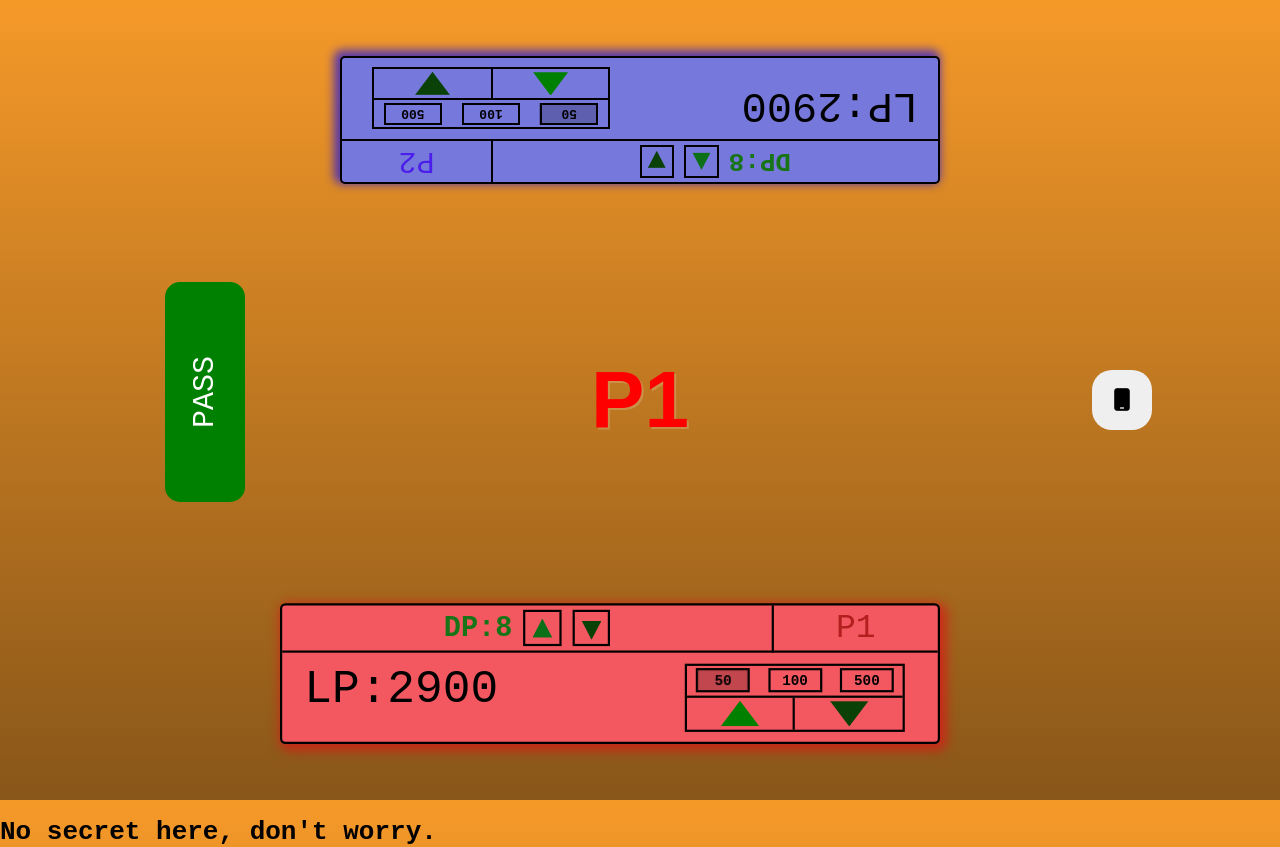
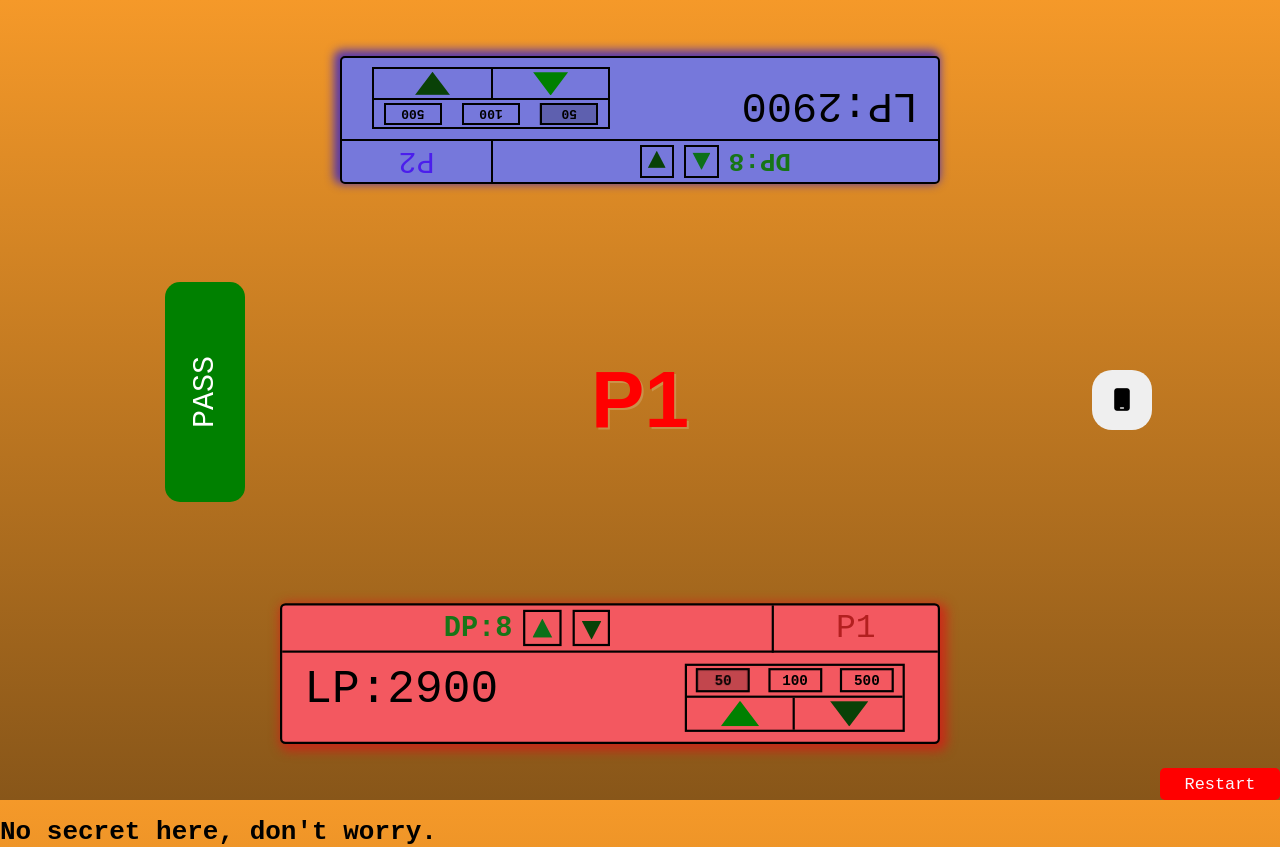
Before and after one commit to chillenz/dinomaster, a plain HTML site: page index.html in a window 1280 px wide. Drawn offline with Linux system fonts and the light colour scheme.

Commit message:
added restart button

```diff
--- a/index.html
+++ b/index.html
@@ -5,6 +5,7 @@
     <meta name="viewport" content="width=device-width, initial-scale=1.0">
     <title>Dinomaster</title>
     <link rel="stylesheet" href="style.css">
+    <link rel="shortcut icon" href="dinomaster.png" type="image/x-icon">
 </head>
 <body>
     <div id="center">
@@ -67,11 +68,13 @@
             </div>
         </div>
     </div>
+    <!-- yeah i suck at naming variables i know -->
 
     <button id="pcmode">
         <i class="fa-solid fa-mobile" id="mobile"></i>
         <i class="fa-solid fa-computer" id="pc"></i>
     </button>
+    <button id="restart">Restart</button>
 
     <h1 id="nosecret"> No secret here, don't worry.</h1>
     <script src="script.js"></script>
```
